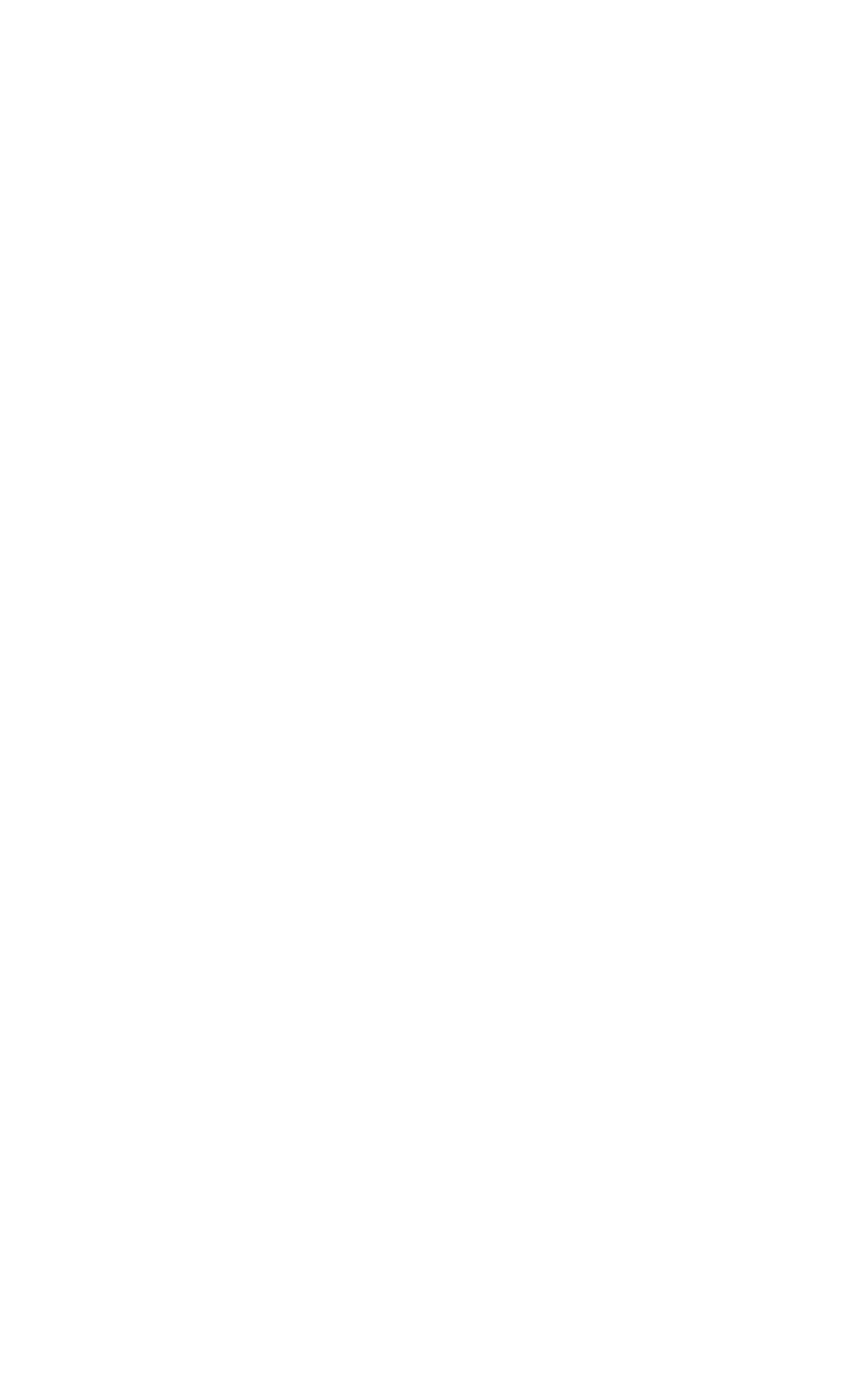
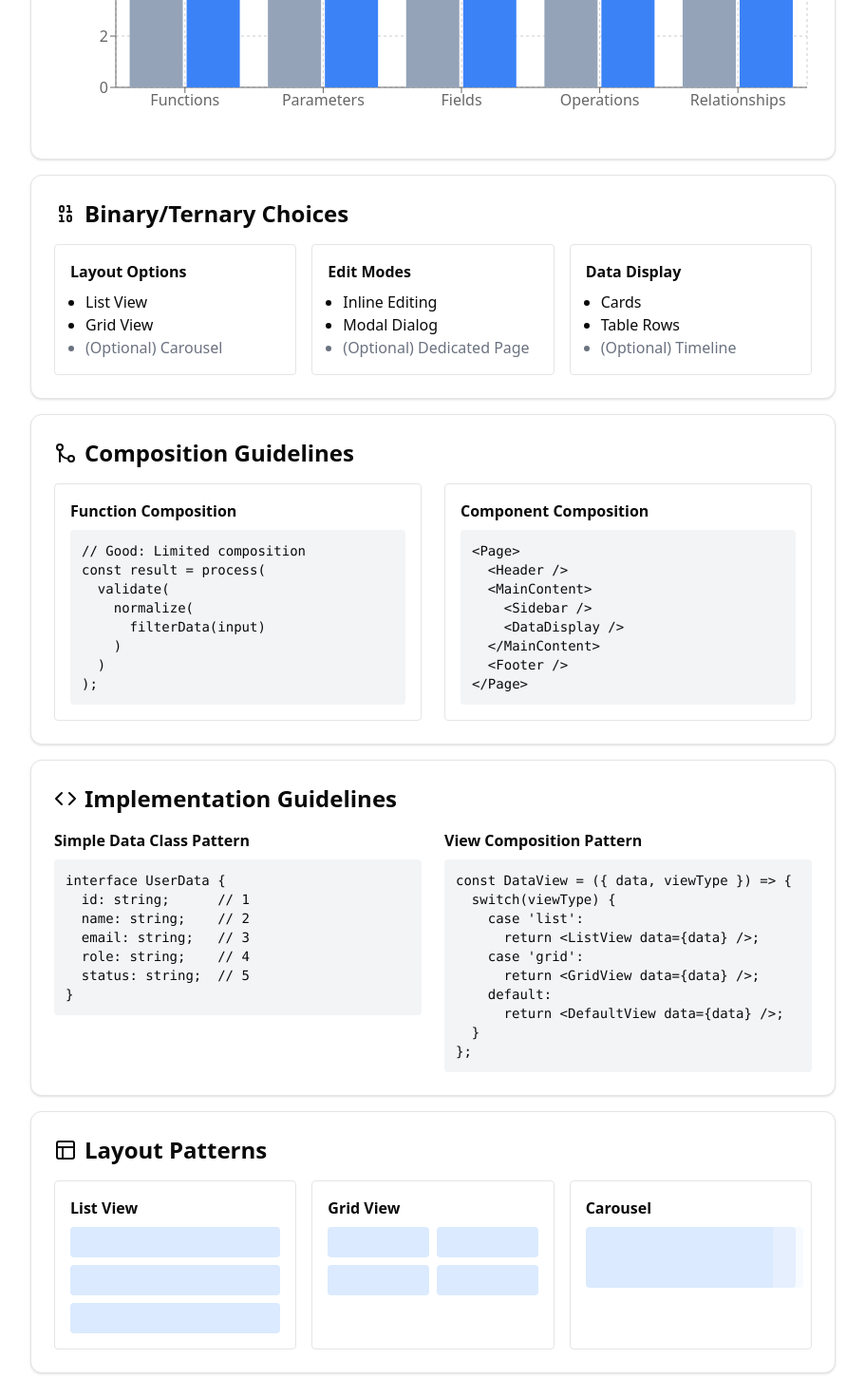
Before and after one commit to hyperswine/swnntools, a Next.js app: page /systematic-program-solving in a window 1280 px wide. Shown: the part 1210-2680 px from the top of the page at 95% size, without its empty margins (184-1095 px from the left). Before the commit the page ends 1016 px from the top, so only its background shows below. Built offline with nearby package versions, Linux system fonts and the light colour scheme.

Commit message:
add Cognitive Metrics and layout patterns to the Systematic Problem-Solving Guide

```diff
--- a/app/systematic-program-solving/page.tsx
+++ b/app/systematic-program-solving/page.tsx
@@ -2,7 +2,8 @@
 
 import React, { useState } from 'react'
 import { Card, CardHeader, CardTitle, CardContent } from '@/components/ui/card'
-import { ChevronDown, ChevronRight, BookOpen, Code, GitBranch, Box, Layers, Bug } from 'lucide-react'
+import { ChevronDown, ChevronRight, BookOpen, Code, GitBranch, Box, Layers, Bug, Brain, GitMerge, Layout, Binary } from 'lucide-react'
+import { BarChart, Bar, XAxis, YAxis, CartesianGrid, Tooltip, ResponsiveContainer } from 'recharts'
 
 const ProblemSolvingGuide = () => {
   const [expandedSection, setExpandedSection] = useState('parse')
@@ -160,6 +161,14 @@ const ProblemSolvingGuide = () => {
     }
   ]
 
+  const CognitiveMetrics = [
+    { name: 'Functions', limit: 7, current: 5 },
+    { name: 'Parameters', limit: 7, current: 4 },
+    { name: 'Fields', limit: 7, current: 6 },
+    { name: 'Operations', limit: 7, current: 5 },
+    { name: 'Relationships', limit: 7, current: 4 }
+  ]
+
   return (
     <div className="w-full max-w-4xl mx-auto p-6 space-y-4">
       <h1 className="text-3xl font-bold mb-6">Systematic Problem-Solving Guide</h1>
@@ -202,6 +211,177 @@ const ProblemSolvingGuide = () => {
           </Card>
         ))}
       </div>
+
+      {/* Cognitive Limits Section */}
+      <section className="mb-8">
+        <Card className="p-6">
+          <div className="flex items-center mb-4">
+            <Brain className="w-6 h-6 mr-2" />
+            <h2 className="text-2xl font-semibold">Cognitive Limits (7±2)</h2>
+          </div>
+          <div className="h-64 mb-4">
+            <ResponsiveContainer width="100%" height="100%">
+              <BarChart data={CognitiveMetrics}>
+                <CartesianGrid strokeDasharray="3 3" />
+                <XAxis dataKey="name" />
+                <YAxis domain={[0, 8]} />
+                <Tooltip />
+                <Bar dataKey="limit" fill="#94a3b8" name="Maximum Limit" />
+                <Bar dataKey="current" fill="#3b82f6" name="Recommended" />
+              </BarChart>
+            </ResponsiveContainer>
+          </div>
+        </Card>
+      </section>
+
+      {/* Binary/Ternary Choices */}
+      <section className="mb-8">
+        <Card className="p-6">
+          <div className="flex items-center mb-4">
+            <Binary className="w-6 h-6 mr-2" />
+            <h2 className="text-2xl font-semibold">Binary/Ternary Choices</h2>
+          </div>
+          <div className="grid grid-cols-1 md:grid-cols-3 gap-4">
+            <div className="p-4 border rounded">
+              <h3 className="font-semibold mb-2">Layout Options</h3>
+              <ul className="list-disc pl-4">
+                <li>List View</li>
+                <li>Grid View</li>
+                <li className="text-gray-500">(Optional) Carousel</li>
+              </ul>
+            </div>
+            <div className="p-4 border rounded">
+              <h3 className="font-semibold mb-2">Edit Modes</h3>
+              <ul className="list-disc pl-4">
+                <li>Inline Editing</li>
+                <li>Modal Dialog</li>
+                <li className="text-gray-500">(Optional) Dedicated Page</li>
+              </ul>
+            </div>
+            <div className="p-4 border rounded">
+              <h3 className="font-semibold mb-2">Data Display</h3>
+              <ul className="list-disc pl-4">
+                <li>Cards</li>
+                <li>Table Rows</li>
+                <li className="text-gray-500">(Optional) Timeline</li>
+              </ul>
+            </div>
+          </div>
+        </Card>
+      </section>
+
+      {/* Composition Guidelines */}
+      <section className="mb-8">
+        <Card className="p-6">
+          <div className="flex items-center mb-4">
+            <GitMerge className="w-6 h-6 mr-2" />
+            <h2 className="text-2xl font-semibold">Composition Guidelines</h2>
+          </div>
+          <div className="grid grid-cols-1 md:grid-cols-2 gap-6">
+            <div className="border p-4 rounded">
+              <h3 className="font-semibold mb-2">Function Composition</h3>
+              <pre className="bg-gray-100 p-3 rounded text-sm">
+                {`// Good: Limited composition
+const result = process(
+  validate(
+    normalize(
+      filterData(input)
+    )
+  )
+);`}
+              </pre>
+            </div>
+            <div className="border p-4 rounded">
+              <h3 className="font-semibold mb-2">Component Composition</h3>
+              <pre className="bg-gray-100 p-3 rounded text-sm">
+                {`<Page>
+  <Header />
+  <MainContent>
+    <Sidebar />
+    <DataDisplay />
+  </MainContent>
+  <Footer />
+</Page>`}
+              </pre>
+            </div>
+          </div>
+        </Card>
+      </section>
+
+      {/* Implementation Guidelines */}
+      <section className="mb-8">
+        <Card className="p-6">
+          <div className="flex items-center mb-4">
+            <Code className="w-6 h-6 mr-2" />
+            <h2 className="text-2xl font-semibold">Implementation Guidelines</h2>
+          </div>
+          <div className="grid grid-cols-1 md:grid-cols-2 gap-6">
+            <div>
+              <h3 className="font-semibold mb-2">Simple Data Class Pattern</h3>
+              <pre className="bg-gray-100 p-3 rounded text-sm">
+                {`interface UserData {
+  id: string;      // 1
+  name: string;    // 2
+  email: string;   // 3
+  role: string;    // 4
+  status: string;  // 5
+}`}
+              </pre>
+            </div>
+            <div>
+              <h3 className="font-semibold mb-2">View Composition Pattern</h3>
+              <pre className="bg-gray-100 p-3 rounded text-sm">
+                {`const DataView = ({ data, viewType }) => {
+  switch(viewType) {
+    case 'list':
+      return <ListView data={data} />;
+    case 'grid':
+      return <GridView data={data} />;
+    default:
+      return <DefaultView data={data} />;
+  }
+};`}
+              </pre>
+            </div>
+          </div>
+        </Card>
+      </section>
+
+      {/* Layout Patterns */}
+      <section>
+        <Card className="p-6">
+          <div className="flex items-center mb-4">
+            <Layout className="w-6 h-6 mr-2" />
+            <h2 className="text-2xl font-semibold">Layout Patterns</h2>
+          </div>
+          <div className="grid grid-cols-1 md:grid-cols-3 gap-4">
+            <div className="border p-4 rounded">
+              <h3 className="font-semibold mb-2">List View</h3>
+              <div className="space-y-2">
+                <div className="h-8 bg-blue-100 rounded"></div>
+                <div className="h-8 bg-blue-100 rounded"></div>
+                <div className="h-8 bg-blue-100 rounded"></div>
+              </div>
+            </div>
+            <div className="border p-4 rounded">
+              <h3 className="font-semibold mb-2">Grid View</h3>
+              <div className="grid grid-cols-2 gap-2">
+                <div className="h-8 bg-blue-100 rounded"></div>
+                <div className="h-8 bg-blue-100 rounded"></div>
+                <div className="h-8 bg-blue-100 rounded"></div>
+                <div className="h-8 bg-blue-100 rounded"></div>
+              </div>
+            </div>
+            <div className="border p-4 rounded">
+              <h3 className="font-semibold mb-2">Carousel</h3>
+              <div className="relative h-16">
+                <div className="absolute inset-0 bg-blue-100 rounded"></div>
+                <div className="absolute inset-y-0 -right-2 w-8 bg-blue-50 rounded-r opacity-50"></div>
+              </div>
+            </div>
+          </div>
+        </Card>
+      </section>
     </div>
   )
 }
```
